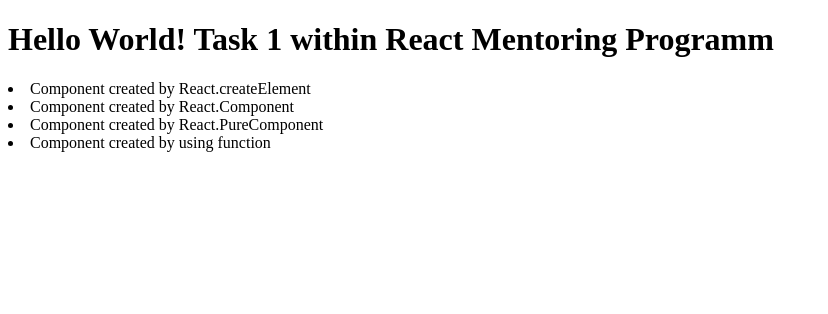
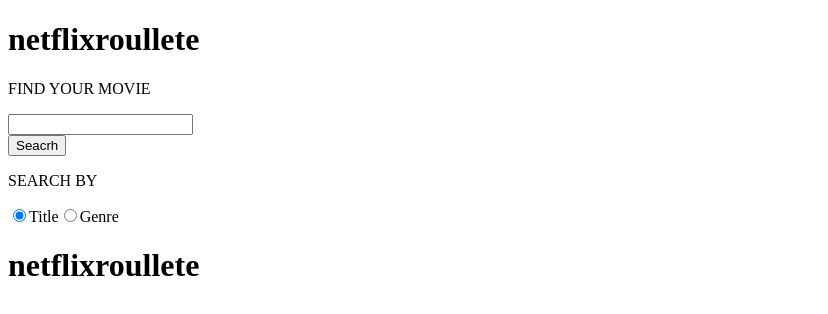
Before and after one commit to nastarash/netflixroulette, a React app: page / in a window 1280 px wide. Shown: the top 314 px of the page, without its empty margins (0-828 px from the left). Built offline with nearby package versions, Linux system fonts and the light colour scheme.

Commit message:
Add component for index page

```diff
--- a/src/App.js
+++ b/src/App.js
@@ -1,48 +1,16 @@
-import React, { Component, PureComponent, Fragment } from 'react';
+import React, { Fragment } from 'react';
+import Header from './components/header/Header';
+import Footer from './components/footer/Footer';
+import SearchFilter from './components/searchFilter/SearchFilter';
 
-const HelloWorld = React.createElement(
-    "h1",
-    { id: "helloWorld" },
-    "Hello World! Task 1 within React Mentoring Programm"
-);
-
-const CreateElement = React.createElement(
-    "li",
-    { className: 'createElement' },
-    "Component created by React.createElement"
-);
-
-function FunctionalComponent() {
-    return <li>Component created by using function</li>
-}
-
-class SimpleComponent extends Component {
-    render() {
-        return (
-            <li>Component created by React.Component</li>
-        )
-    }
-}
-
-class SimplePureComponent extends PureComponent {
-    render() {
-        return (
-            <li>Component created by React.PureComponent</li>
-        )
-    }
-}
-class App extends Component {
-    render() {
-        return (
-            <Fragment>
-                {HelloWorld}
-                {CreateElement}
-                <SimpleComponent />
-                <SimplePureComponent />
-                <FunctionalComponent />
-            </Fragment>
-        )
-    }
+function App() {
+  return (
+    <Fragment>
+      <Header />
+      <SearchFilter />
+      <Footer />
+    </Fragment>
+  );
 }
 
 export default App;
--- /dev/null
+++ b/src/components/footer/Footer.js
@@ -0,0 +1,10 @@
+import React from 'react';
+
+function Footer() {
+  return (
+    <footer>
+      <h1>netflixroullete</h1>
+    </footer>
+  );
+}
+export default Footer;
--- /dev/null
+++ b/src/components/header/Header.js
@@ -0,0 +1,10 @@
+import React from 'react';
+
+function Header() {
+  return (
+    <header>
+      <h1>netflixroullete</h1>
+    </header>
+  );
+}
+export default Header;
--- /dev/null
+++ b/src/components/searchButton/SearchButton.js
@@ -0,0 +1,7 @@
+import React from 'react';
+
+function SearchButton() {
+  return <button type="submit">Seacrh</button>;
+}
+
+export default SearchButton;
--- /dev/null
+++ b/src/components/searchField/SearchField.js
@@ -0,0 +1,11 @@
+import React from 'react';
+
+function SeacrhField() {
+  return (
+    <div>
+      <p>FIND YOUR MOVIE</p>
+      <input type="text" />
+    </div>
+  );
+}
+export default SeacrhField;
--- /dev/null
+++ b/src/components/searchFilter/SearchFilter.js
@@ -0,0 +1,38 @@
+import React from 'react';
+import SearchField from '../searchField/SearchField';
+import SearchButton from '../searchButton/SearchButton';
+
+function SearchFilter() {
+  return (
+    <form>
+      <SearchField />
+      <SearchButton />
+      <p>SEARCH BY</p>
+      <div>
+        <input
+          id="toggle-on"
+          className="toggle toggle-left"
+          name="toggle"
+          value="false"
+          type="radio"
+          checked
+        />
+        <label htmlFor="toggle-on" className="btn">
+          Title
+        </label>
+        <input
+          id="toggle-off"
+          className="toggle toggle-right"
+          name="toggle"
+          value="true"
+          type="radio"
+        />
+        <label htmlFor="toggle-off" className="btn">
+          Genre
+        </label>
+      </div>
+    </form>
+  );
+}
+
+export default SearchFilter;
--- /dev/null
+++ b/src/components/searchFilter/SearchFilter.scss
@@ -0,0 +1,60 @@
+body,
+html {
+  background: #efefef;
+  display: flex;
+  justify-content: center;
+  align-items: center;
+  min-height: 100%;
+  z-index: -1;
+}
+
+.btn {
+  border: 3px solid #1a1a1a;
+  display: inline-block;
+  padding: 10px;
+  position: relative;
+  text-align: center;
+  transition: background 600ms ease, color 600ms ease;
+}
+
+input[type="radio"].toggle {
+  display: none;
+  & + label {
+    cursor: pointer;
+    min-width: 60px;
+    &:hover {
+      background: none;
+      color: #1a1a1a;
+    }
+    &:after {
+      background: #1a1a1a;
+      content: "";
+      height: 100%;
+      position: absolute;
+      top: 0;
+      transition: left 200ms cubic-bezier(0.77, 0, 0.175, 1);
+      width: 100%;
+      z-index: -1;
+    }
+  }
+  &.toggle-left + label {
+    border-right: 0;
+    &:after {
+      left: 100%;
+    }
+  }
+  &.toggle-right + label {
+    margin-left: -5px;
+    &:after {
+      left: -100%;
+    }
+  }
+  &:checked + label {
+    cursor: default;
+    color: #fff;
+    transition: color 200ms;
+    &:after {
+      left: 0;
+    }
+  }
+}
--- a/src/index.js
+++ b/src/index.js
@@ -1,6 +1,8 @@
-import React from "react";
-import ReactDOM from "react-dom";
-import App from "./App";
+import React from 'react';
+import ReactDOM from 'react-dom';
+import App from './App';
 
-ReactDOM.render(<App />, document.getElementById("root") || document.createElement('div') // for testing purposes
+ReactDOM.render(
+  <App />,
+  document.getElementById('root') || document.createElement('div'), // for testing purposes
 );
--- a/webpack.config.js
+++ b/webpack.config.js
@@ -1,11 +1,11 @@
 const path = require('path');
-const HtmlWebPackPlugin = require("html-webpack-plugin");
+const HtmlWebPackPlugin = require('html-webpack-plugin');
 
 module.exports = {
   entry: './src/index.js',
   output: {
     filename: 'bundle.js',
-        path: path.resolve(__dirname, 'dist')
+    path: path.resolve(__dirname, 'dist'),
   },
   module: {
     rules: [
@@ -13,23 +13,23 @@
         test: /\.(js|jsx)$/,
         exclude: /node_modules/,
         use: {
-                    loader: "babel-loader"
-                }
+          loader: 'babel-loader',
+        },
       },
       {
         test: /\.html$/,
         use: [
           {
-                        loader: "html-loader"
-                    }
-                ]
-            }
-        ]
+            loader: 'html-loader',
+          },
+        ],
+      },
+    ],
   },
   plugins: [
     new HtmlWebPackPlugin({
-            template: "./public/index.html",
-            filename: "./index.html"
-        })
-    ]
+      template: './public/index.html',
+      filename: './index.html',
+    }),
+  ],
 };
```
Also changed, not shown: package.json (+9 -0 lines), .eslintrc.js (added), 1 other file (tests, documents, lock files or other folders). Lines whose indentation alone changed are shown as unchanged.
